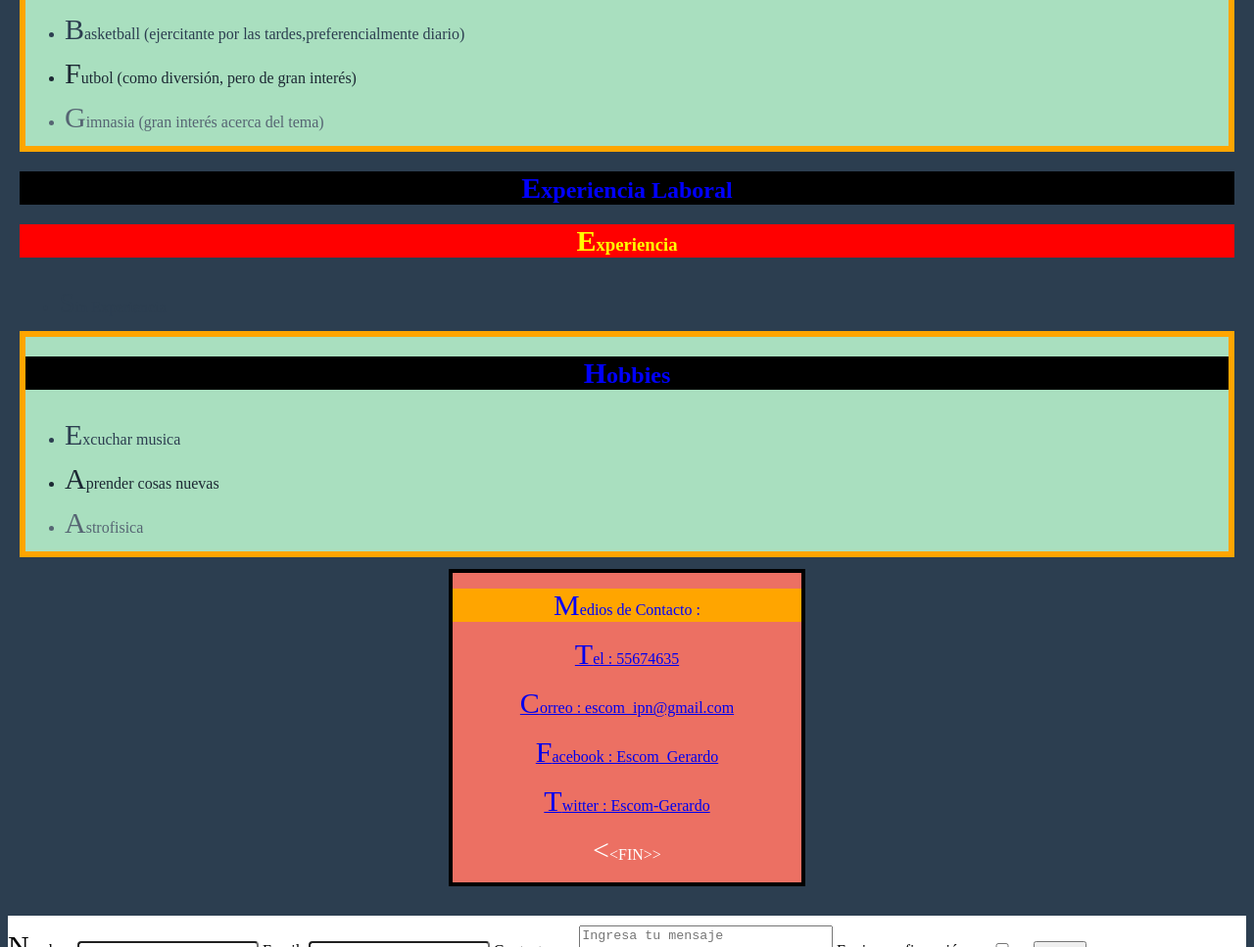
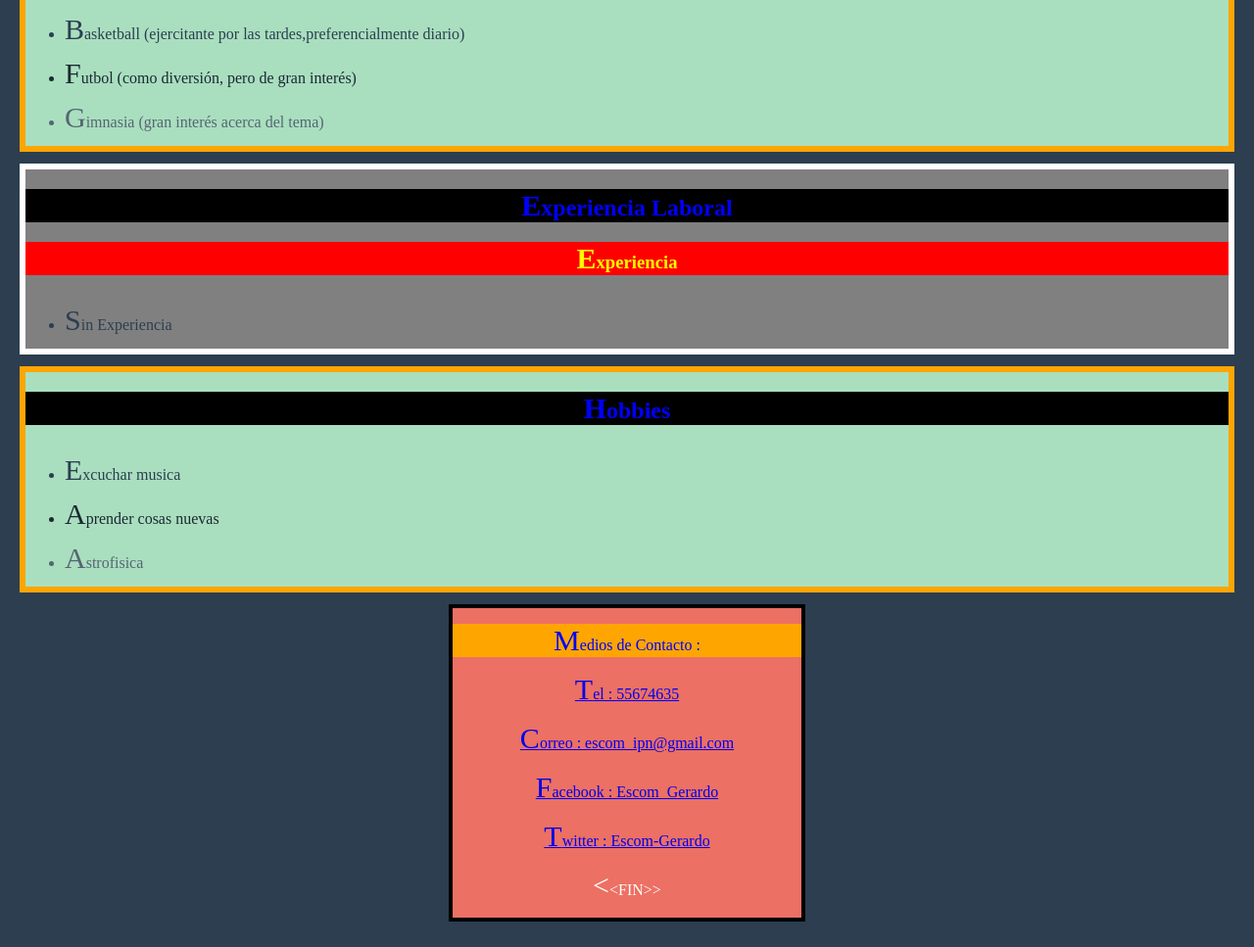
Before and after one commit to GHY98/hosting, a plain HTML site: page index.html in a window 1280 px wide. Shown: the part 1652-2619 px from the top of the page at 98% size. Drawn offline with Linux system fonts and the light colour scheme.

Commit message:
Update curriculum.css

```diff
--- a/curriculum.css
+++ b/curriculum.css
@@ -24,7 +24,7 @@ article {margin: 12px 12px 12px 12px}
 [id="Datos"] {border: solid 6px  #abebc6; background:  #d7bde2 }
 [id^="Estudios"] {border: solid 6px #eb984e; background:   #85c1e9}
 [id*="Area de especializacion"] {border: solid 6px  orange; background:  #a9dfbf}
-[id~="Experiencia Laboral"] {border: solid 6px  orange; background:  #a9dfbf}
+[id*="Experiencia Laboral"] {border: solid 6px  white; background:  gray}
 [id="Intereses"] {border: solid 6px  orange; background:  #a9dfbf}
 [id$="Hobbies"] {border: solid 6px  orange; background:  #a9dfbf}
 body>footer p:hover{background: yellow; color; red}
```
